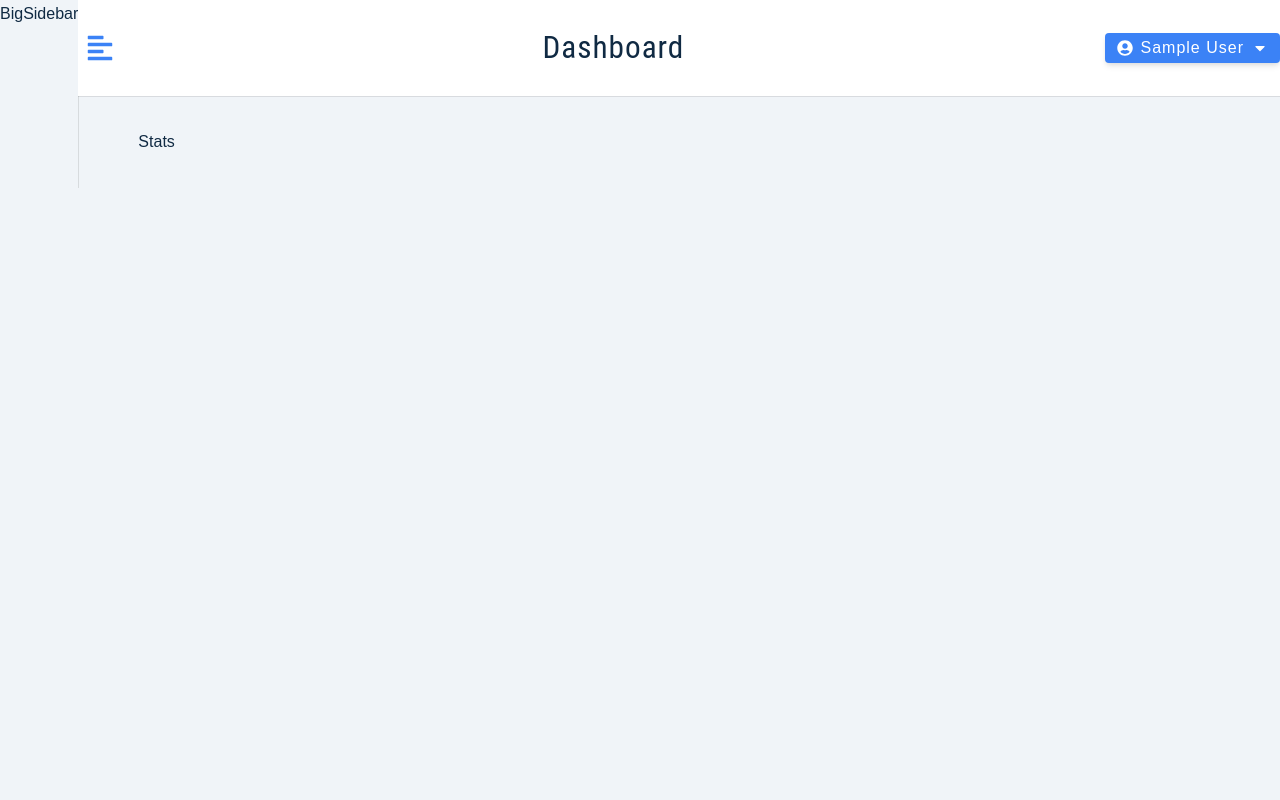
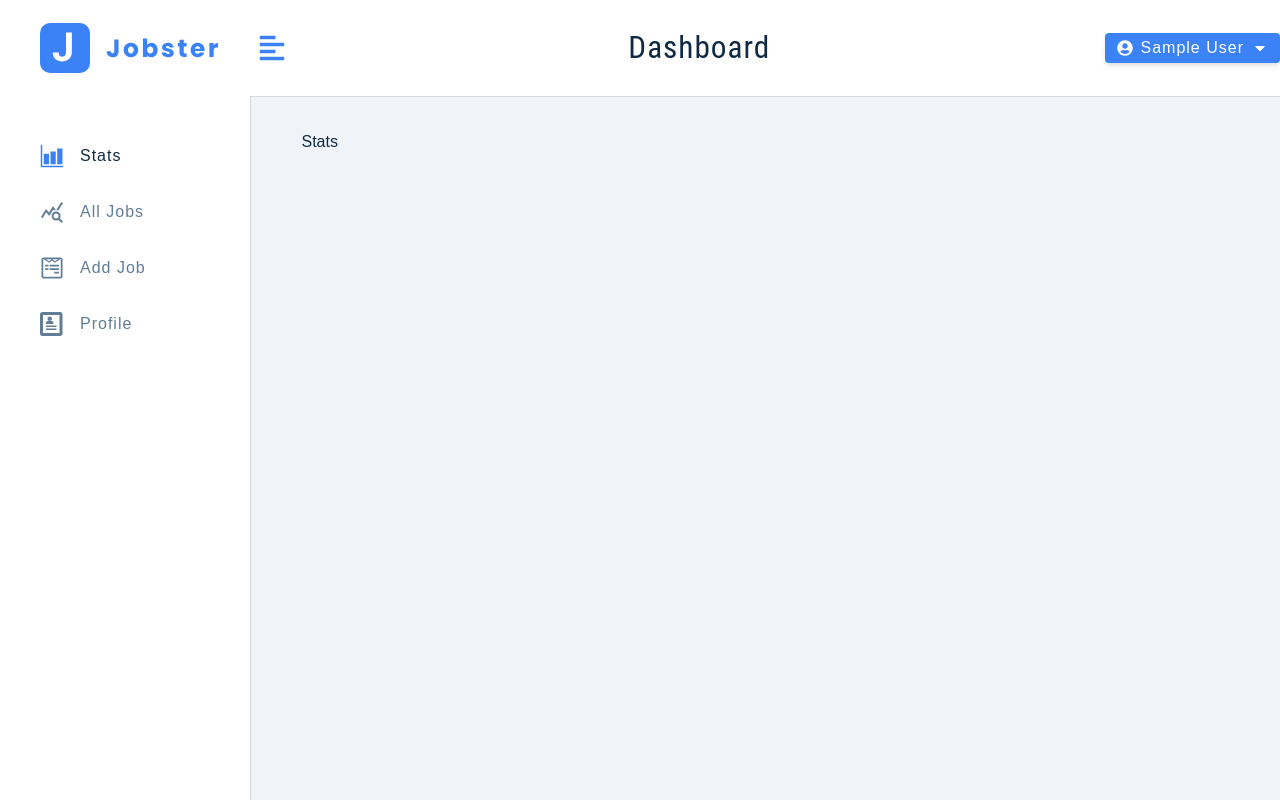
Before and after one commit to fugasok/jobster-redux-toolkit, a React (Create React App) app: page / in a window 1280 px wide. Built offline with nearby package versions, Linux system fonts and the light colour scheme; sample sign-in values are in the browser's storage; the HTML template or start-up script is replaced by a standard one.

Commit message:
Big sidebar structure

```diff
--- a/src/components/BigSidebar.jsx
+++ b/src/components/BigSidebar.jsx
@@ -1,6 +1,28 @@
+import NavLinks from './NavLinks'
+import Logo from '../components/Logo'
 import Wrapper from '../assets/wrappers/BigSidebar'
+import { useSelector } from 'react-redux'
+import { toggleSidebar } from '../features/user/userSlice'
 
 const BigSidebar = () => {
-	return <Wrapper>BigSidebar</Wrapper>
+	const { isSidebarOpen } = useSelector((store) => store.user)
+	return (
+		<Wrapper>
+			<div
+				className={
+					isSidebarOpen
+						? 'sidebar-container'
+						: 'sidebar-container show-sidebar'
+				}
+			>
+				<div className="content">
+					<header>
+						<Logo/>
+					</header>
+					<NavLinks/>
+				</div>
+			</div>
+		</Wrapper>
+	)
 }
 export default BigSidebar
```
